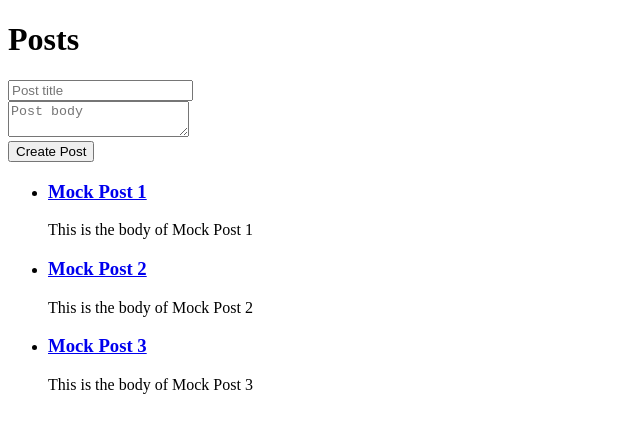
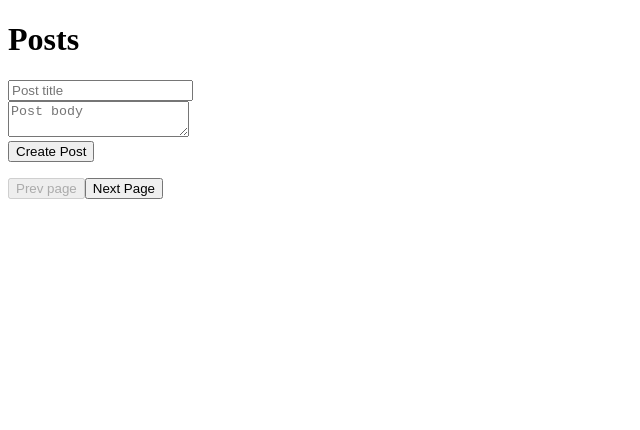
Before and after one commit to otabek/js-lab, a React (Vite) app: page / in a window 1280 px wide. Shown: the top 430 px of the page, without its empty margins (0-640 px from the left). Built offline with nearby package versions, Linux system fonts and the light colour scheme.

Commit message:
added task one Implemented paginated queries

```diff
--- a/src/App.tsx
+++ b/src/App.tsx
@@ -1,7 +1,10 @@
-import React, { useState } from 'react'
-import { useMutation, useQuery, useQueryClient } from '@tanstack/react-query'
+import React, { useState } from "react";
+import {
+  useMutation,
+  useQuery,
+  useQueryClient,
+} from "@tanstack/react-query";
 import { createMockPost, fetchMockPosts, getPostById } from './data'
-
 function usePost(postId: number) {
   return useQuery({
     queryKey: ['post', postId],
@@ -14,7 +17,7 @@ const Post = ({
   postId,
   setPostId,
 }: {
-  postId: number
+  postId: number;
   setPostId: React.Dispatch<React.SetStateAction<number>>
 }) => {
   const { status, data, error, isFetching } = usePost(postId)
@@ -51,27 +54,36 @@ const Posts = ({
   const queryClient = useQueryClient()
   const [title, setTitle] = useState('')
   const [body, setBody] = useState('')
+  const [pageParams, setPageParams] = useState(0);
+
 
   const {
     data: posts,
     isLoading,
     isError,
-  } = useQuery({ queryKey: ['posts'], queryFn: fetchMockPosts })
+  }= useQuery({
+    queryKey: ['posts', pageParams],
+    queryFn: () => fetchMockPosts(pageParams, 5),
+    // keepPreviousData: true, // Keep previous data while fetching the next page
+  })
+
 
   const mutation = useMutation({
     mutationFn: createMockPost,
     onSuccess: () => {
-      // Invalidate and refetch the posts query after a successful mutation
-      queryClient.invalidateQueries({ queryKey: ['posts'] })
+      queryClient.invalidateQueries({ queryKey: ['posts'] });
     },
-  })
+    onError: (error) => {
+      console.error("Error creating post:", error);
+    },
+  });
 
   const handleSubmit = (e: React.FormEvent) => {
     e.preventDefault()
     mutation.mutate({
       title,
       body,
-      userId: 1, // default user ID
+      userId: 1,
       id: Date.now(),
     })
     setTitle('')
@@ -105,14 +117,13 @@ const Posts = ({
       </form>
 
       <ul>
-        {posts?.map((post) => (
+        {posts?.map((post: any) => (
+          <React.Fragment key={post.id}>
               <li key={post.id}>
                 <a
                   onClick={() => setPostId(post.id)}
                   href="#"
                   style={
-                // We can access the query data here to show bold links for
-                // ones that are cached
                     queryClient.getQueryData(['post', post.id])
                       ? {
                           fontWeight: 'bold',
@@ -125,8 +136,24 @@ const Posts = ({
                 </a>
                 <p>{post.body}</p>
               </li>
+          </React.Fragment>
         ))}
       </ul>
+
+      <div>
+      <button
+        disabled={pageParams === 0}
+        onClick={() => setPageParams((prevPage) => prevPage - 1)}
+      >
+        Prev page
+      </button>
+      <button
+        disabled={pageParams === 2}
+        onClick={() => setPageParams((prevPage) => prevPage + 1)}
+      >
+        Next Page
+      </button>
+      </div>
     </div>
   )
 }
@@ -136,11 +163,12 @@ const App = () => {
 
   return (
     <div>
-      {postId > -1 ? (
+      {/* {postId > -1 ? (
         <Post postId={postId} setPostId={setPostId} />
-      ) : (
+      ) : ( */}
+        {/* <Post postId={postId} setPostId={setPostId} /> */}
         <Posts setPostId={setPostId} />
-      )}
+      {/* )} */}
     </div>
   )
 }
--- a/src/data.ts
+++ b/src/data.ts
@@ -1,11 +1,10 @@
 export type Post = {
-  id: number
-  title: string
-  body: string
-  userId: number
-}
+  id: number;
+  title: string;
+  body: string;
+  userId: number;
+};
 
-// Initial mock posts
 let posts: Post[] = [
   {
     id: 1,
@@ -25,16 +24,21 @@ let posts: Post[] = [
     body: 'This is the body of Mock Post 3',
     userId: 2,
   },
-]
+];
 
-// Simulate fetching all posts
-export const fetchMockPosts = async (): Promise<Array<Post>> => {
+export const fetchMockPosts = async (
+  pageParams: number,
+  limit: number
+): Promise<Array<Post>> => {
   return new Promise((resolve) => {
-    setTimeout(() => resolve(posts), 500) // Simulate network latency
-  })
-}
+    setTimeout(() => {
+      const start = (pageParams - 1) * limit
+      const end = start + limit
+      resolve(posts.slice(start, end))
+    }, 500)
+  });
+};
 
-// Simulate fetching a single post by ID
 export const fetchMockPostById = async (
   id: number
 ): Promise<Post | undefined> => {
@@ -42,16 +46,16 @@ export const fetchMockPostById = async (
     setTimeout(() => {
       const post = posts.find((post) => post.id === id)
       resolve(post)
-    }, 500) // Simulate network latency
+    }, 500)
   })
 }
 
-export const createMockPost = async (post: Post): Promise<Post> => {
+export const createMockPost = async (newPost: Post): Promise<Post> => {
   return new Promise((resolve) => {
     setTimeout(() => {
-      posts = [...posts, post]
-      resolve(post)
-    }, 500) // Simulate network latency
+      posts.push(newPost);
+      resolve(newPost);
+    }, 500)
   })
 }
 
```
Lines whose indentation alone changed are shown as unchanged.
